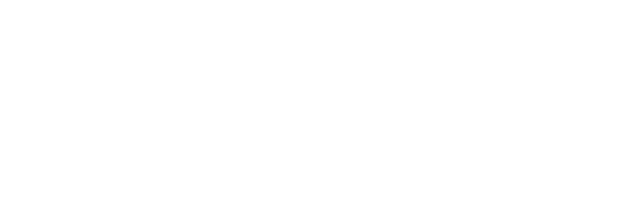
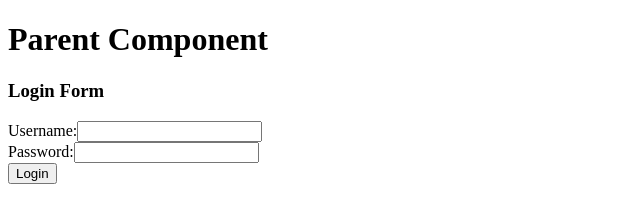
Before and after one commit to acciojob/lift-state-up-5-Kiruthigadurairaj, a React app: page / in a window 1280 px wide. Shown: the whole page, without its empty margins (0-640 px from the left). Built offline with nearby package versions, Linux system fonts and the light colour scheme.

Commit message:
Your commit message

```diff
--- a/src/components/App.js
+++ b/src/components/App.js
@@ -1,13 +1,24 @@
-
-import React from "react";
+import React, { useState } from "react";
 import './../styles/App.css';
+import LoginForm from "./LoginForm";
 
 const App = () => {
+  const [isLoggedIn, setIsLoggedIn] = useState(false);
+
+  const handleLogin = () => {
+    setIsLoggedIn(true);
+  };
+
   return (
     <div>
-        {/* Do not remove the main div */}
+      <h1>Parent Component</h1>
+      {isLoggedIn ? (
+        <h2>Welcome, User!</h2>
+      ) : (
+        <LoginForm onLogin={handleLogin} />
+      )}
     </div>
-  )
-}
+  );
+};
 
-export default App
+export default App;
--- /dev/null
+++ b/src/components/LoginForm.js
@@ -0,0 +1,40 @@
+import React, { useState } from "react";
+
+const LoginForm = ({ onLogin }) => {
+  const [username, setUsername] = useState("");
+  const [password, setPassword] = useState("");
+
+  const handleSubmit = (e) => {
+    e.preventDefault();
+    onLogin(); // Lift state up to App.js
+  };
+
+  return (
+    <div>
+      <h3>Login Form</h3>
+      <form onSubmit={handleSubmit}>
+        <label>
+          Username:
+          <input
+            type="text"
+            value={username}
+            onChange={(e) => setUsername(e.target.value)}
+          />
+        </label>
+        <br />
+        <label>
+          Password:
+          <input
+            type="password"
+            value={password}
+            onChange={(e) => setPassword(e.target.value)}
+          />
+        </label>
+        <br />
+        <button type="submit">Login</button>
+      </form>
+    </div>
+  );
+};
+
+export default LoginForm;
--- a/src/index.html
+++ b/src/index.html
@@ -8,5 +8,6 @@
 </head>
 <body>
 <div id="root">
+<script src="./index.js"></script>
 </div>
 </html>
```
Also changed, not shown: 1 other file.
